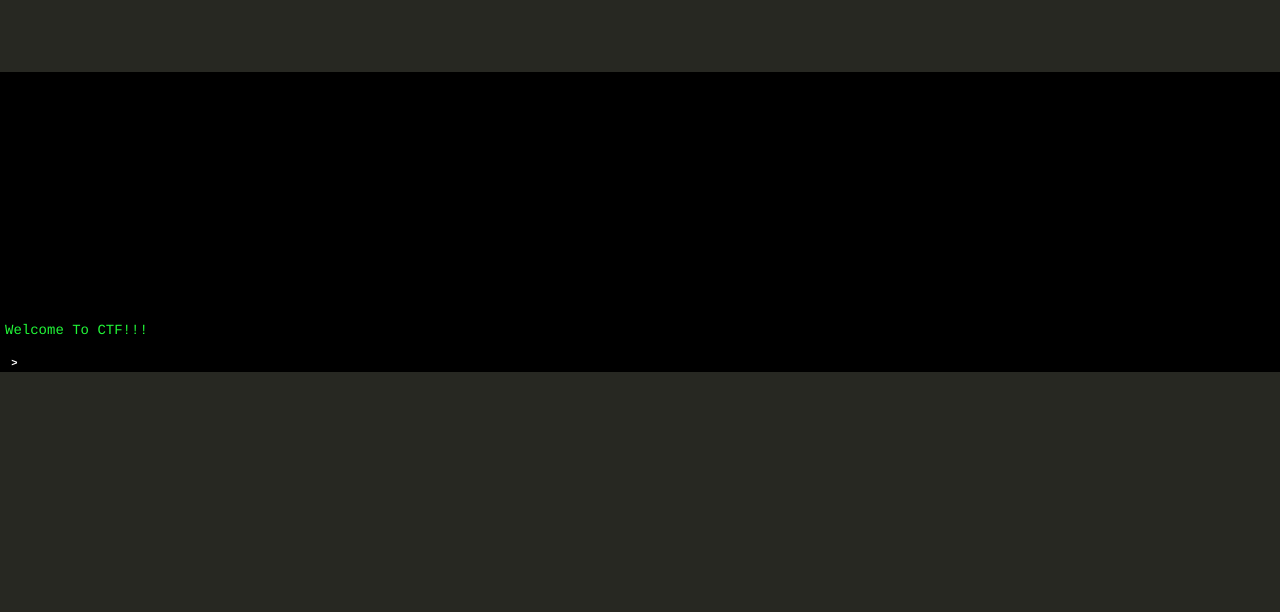
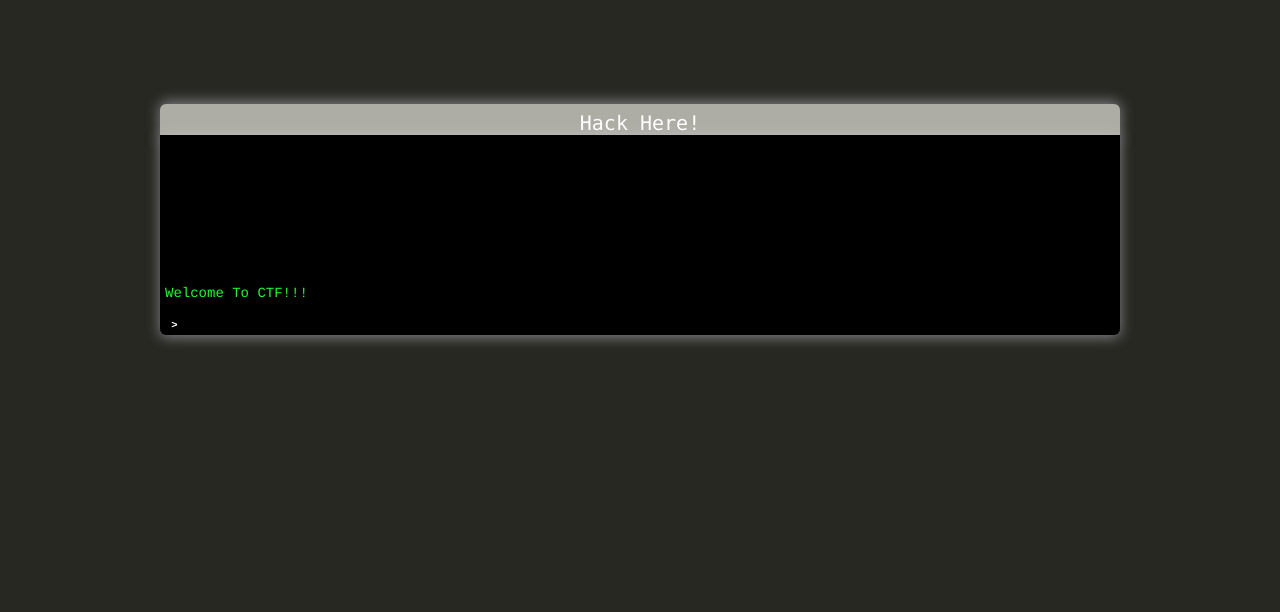
Before and after one commit to anweshaiitp/CaptureTheFlag-dep, a Django app: template game_ctf/templates/game_ctf/home.html in a window 1280 px wide. Shown: the part 51-663 px from the top of the page. Run offline with Django 3.2, Linux system fonts and the light colour scheme; the template is opened without the code that fills it, so the values that code supplies are empty; parts of the project's set-up code (start-up, migrations or seed data) failed here and were passed over; some libraries are stand-ins or nearby versions.

Commit message:
improve terminal ui

```diff
--- a/game_ctf/templates/game_ctf/home.html
+++ b/game_ctf/templates/game_ctf/home.html
@@ -72,7 +72,9 @@
 	</div>
 </div>
 <div>
+<div class="title-bar">Hack Here!</div>
 	<div class="terminal">
+
 	<div class="terminalhistory" id="terminalhistory" style="position:absolute;bottom:32px;margin-top:32px">
 	</div>
 	<div class="bottom" style="position:absolute;bottom:0px;">
@@ -157,7 +159,7 @@ function addTerminalHistory(input, style, color) {
 		}
 		style = typeof style !== 'undefined' ? style : 'line';
 		color = typeof color !== 'undefined' ? color : 'white';
-		$('.terminalhistory').append('<div class="'+style+' '+color+'">'+input+'</div>');
+		$('.terminalhistory').prepend('<div class="'+style+' '+color+'">'+input+'</div>');
 }
 function afterCommandEntered()
 {
--- a/static/css/style.css
+++ b/static/css/style.css
@@ -137,10 +137,6 @@ body {
   color: #f92672;
 }
 
-.terminal {
-  height: 300px;
-  margin-top: 20px
-}
 /*********** Hiding info messgaed ***************/
 .hideMe {
     -moz-animation: cssAnimation 0s ease-in 5s forwards;
@@ -193,3 +189,42 @@ body {
 }
 
 /*******/
+/*cssConsole*/
+.terminal {
+  border-right: 4px solid ridge;
+  border-left: 4px solid ridge;
+  border-bottom: 4px solid ridge;
+  border-radius: 0 0 6px 6px;
+  margin-left: 20px;
+  margin-right: 20px;
+}
+ .title-bar {
+  width: 75%;
+  font-size: 20px;
+  padding: 5px;
+  height: 40px solid rgba(173,173,165,1);
+  background: rgba(173,173,165,1);
+  color: white;
+  text-align: center;
+  margin-bottom: 24px;
+  margin-top: 20px;
+  border-radius: 6px 6px 0 0;
+  margin-left: 50%;
+  transform: translateX(-50%);
+  -webkit-transform: translateX(-50%);
+  -moz-transform: translateX(-50%);
+  -o-webkit-transform: translateX(-50%);
+  box-shadow:0px -2px 14px rgba(217, 212, 228, 0.54);
+}
+
+.terminal {
+  height: 200px;
+  width: 75%;
+  margin-top: 20px;
+  margin-left: 50%;
+  transform: translateX(-50%);
+  -webkit-transform: translateX(-50%);
+  -moz-transform: translateX(-50%);
+  -o-webkit-transform: translateX(-50%);
+  box-shadow:0px 2px 14px rgba(217, 212, 228, 0.54);
+}
```
